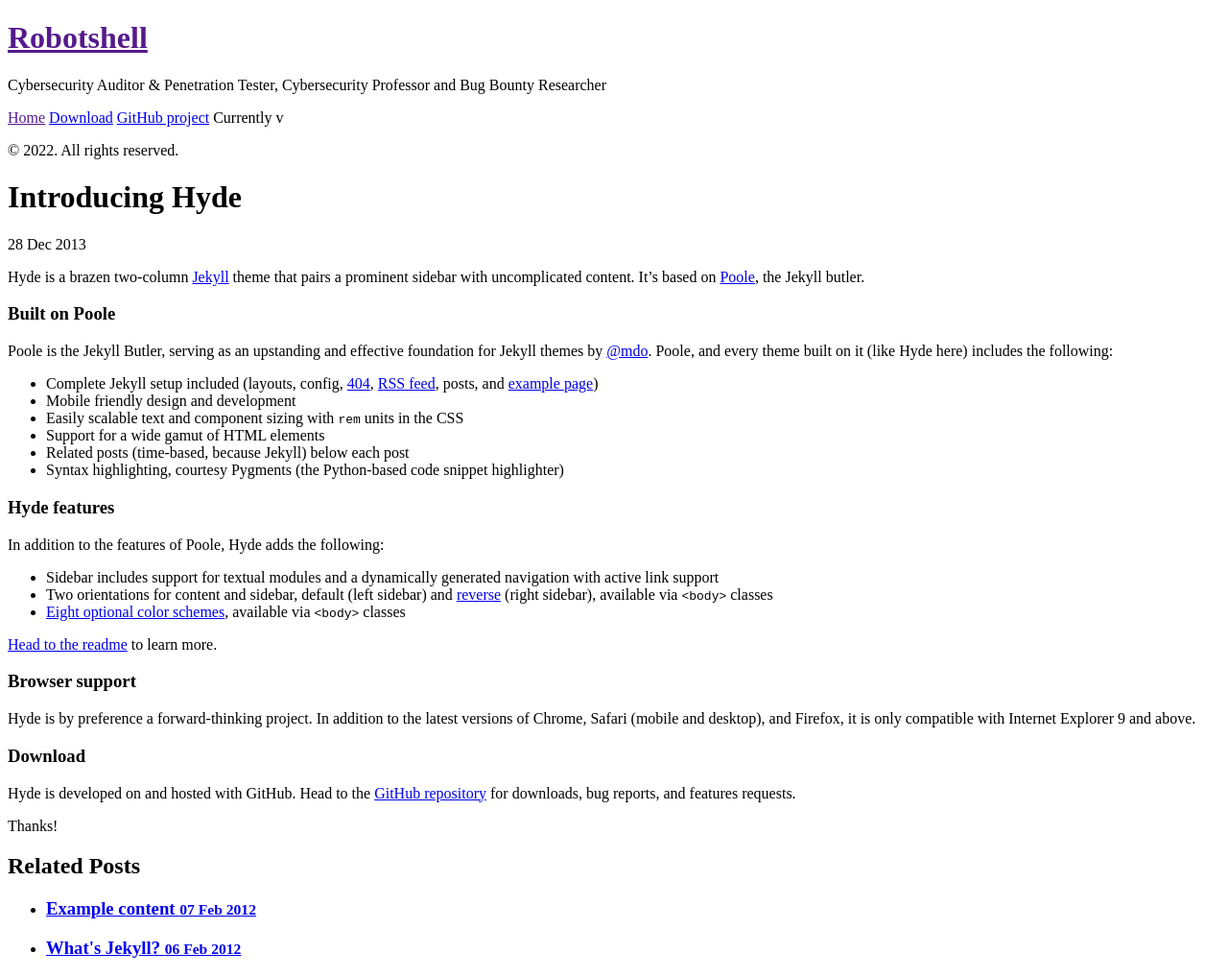
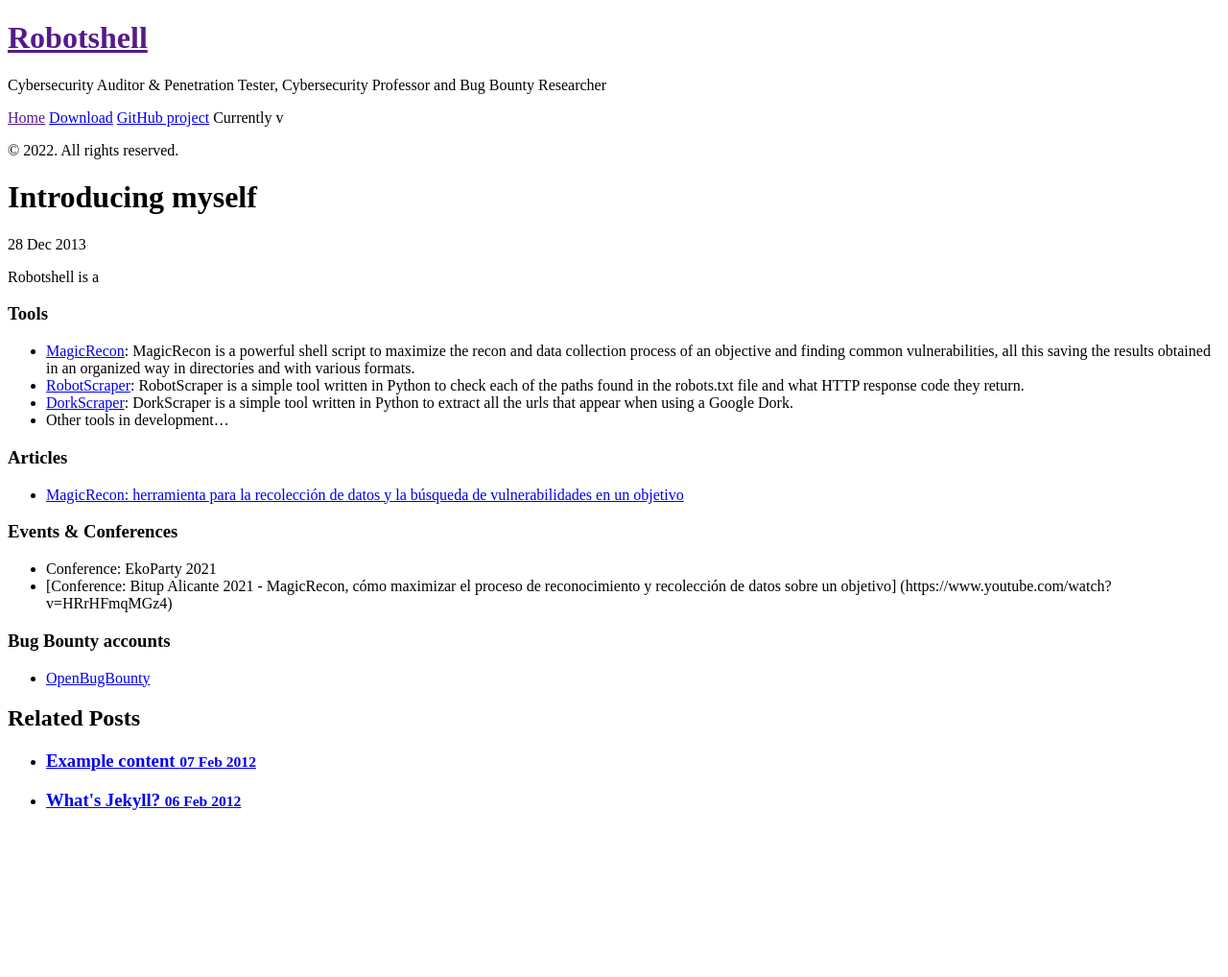
Before and after one commit to robotshell/robotshell.github.io, a Jekyll site: the page built from _posts/2013-12-28-introducing-hyde.md, in a window 1280 px wide. Shown: the whole page at 96% size. Built offline with Jekyll 4.4.1, drawn with Linux system fonts in a browser that asks for light colours; Markdown is read by kramdown in place of the engine named in the settings; after the commit the page ends 900 px from its top, so only the background shows below that.

Commit message:
Update 2013-12-28-introducing-hyde.md

```diff
--- a/_posts/2013-12-28-introducing-hyde.md
+++ b/_posts/2013-12-28-introducing-hyde.md
@@ -1,37 +1,23 @@
 ---
 layout: post
-title: Introducing Hyde
+title: Introducing myself
 ---
 
-Hyde is a brazen two-column [Jekyll](http://jekyllrb.com) theme that pairs a prominent sidebar with uncomplicated content. It's based on [Poole](http://getpoole.com), the Jekyll butler.
+Robotshell is a
 
-### Built on Poole
+### Tools
+* [MagicRecon](https://github.com/robotshell/magicRecon): MagicRecon is a powerful shell script to maximize the recon and data collection process of an objective and finding common vulnerabilities, all this saving the results obtained in an organized way in directories and with various formats.
+* [RobotScraper](https://github.com/robotshell/robotScraper): RobotScraper is a simple tool written in Python to check each of the paths found in the robots.txt file and what HTTP response code they return.
+* [DorkScraper](https://github.com/robotshell/dorkSraper): DorkScraper is a simple tool written in Python to extract all the urls that appear when using a Google Dork.
+* Other tools in development...
 
-Poole is the Jekyll Butler, serving as an upstanding and effective foundation for Jekyll themes by [@mdo](https://twitter.com/mdo). Poole, and every theme built on it (like Hyde here) includes the following:
+### Articles
+* [MagicRecon: herramienta para la recolección de datos y la búsqueda de vulnerabilidades en un objetivo](https://www.elladodelmal.com/2021/06/magicrecon-herramienta-para-la.html)
 
-* Complete Jekyll setup included (layouts, config, [404](/404), [RSS feed](/atom.xml), posts, and [example page](/about))
-* Mobile friendly design and development
-* Easily scalable text and component sizing with `rem` units in the CSS
-* Support for a wide gamut of HTML elements
-* Related posts (time-based, because Jekyll) below each post
-* Syntax highlighting, courtesy Pygments (the Python-based code snippet highlighter)
+### Events & Conferences
+* Conference: EkoParty 2021
+* [Conference: Bitup Alicante 2021 - MagicRecon, cómo maximizar el proceso de reconocimiento y recolección de datos sobre un objetivo] (https://www.youtube.com/watch?v=HRrHFmqMGz4)
 
-### Hyde features
+### Bug Bounty accounts
 
-In addition to the features of Poole, Hyde adds the following:
-
-* Sidebar includes support for textual modules and a dynamically generated navigation with active link support
-* Two orientations for content and sidebar, default (left sidebar) and [reverse](https://github.com/poole/lanyon#reverse-layout) (right sidebar), available via `<body>` classes
-* [Eight optional color schemes](https://github.com/poole/hyde#themes), available via `<body>` classes
-
-[Head to the readme](https://github.com/poole/hyde#readme) to learn more.
-
-### Browser support
-
-Hyde is by preference a forward-thinking project. In addition to the latest versions of Chrome, Safari (mobile and desktop), and Firefox, it is only compatible with Internet Explorer 9 and above.
-
-### Download
-
-Hyde is developed on and hosted with GitHub. Head to the <a href="https://github.com/poole/hyde">GitHub repository</a> for downloads, bug reports, and features requests.
-
-Thanks!
+* [OpenBugBounty](https://www.openbugbounty.org/researchers/Robotshell/)
```
